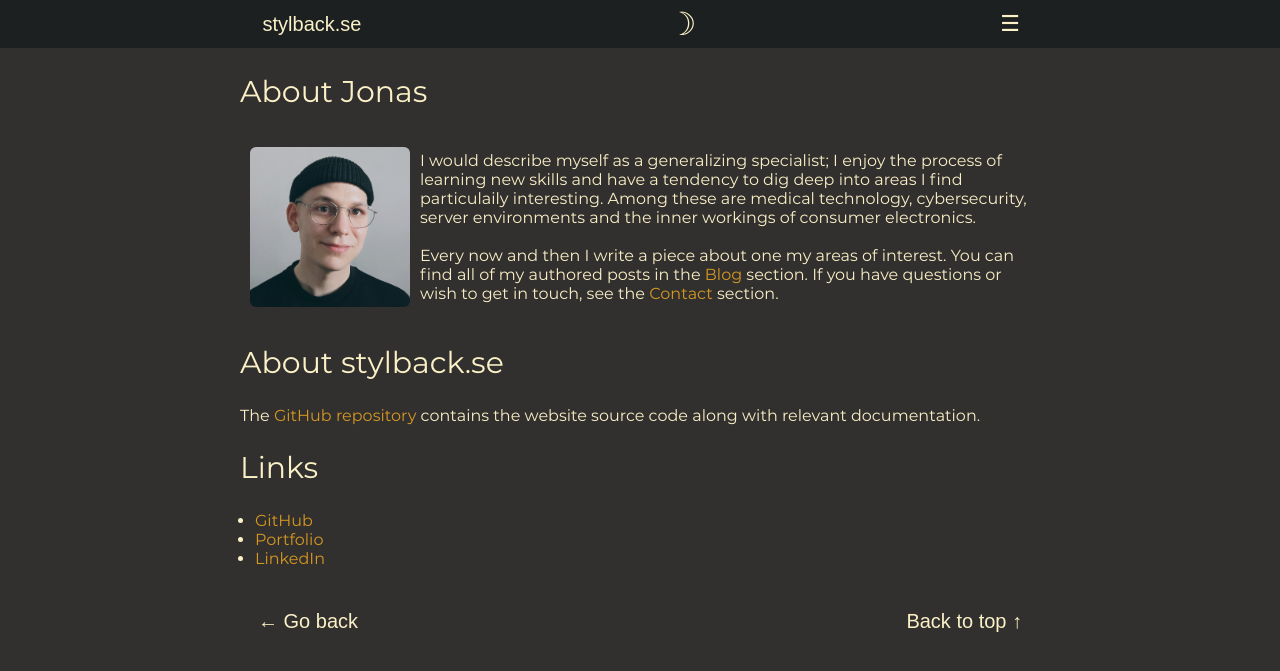
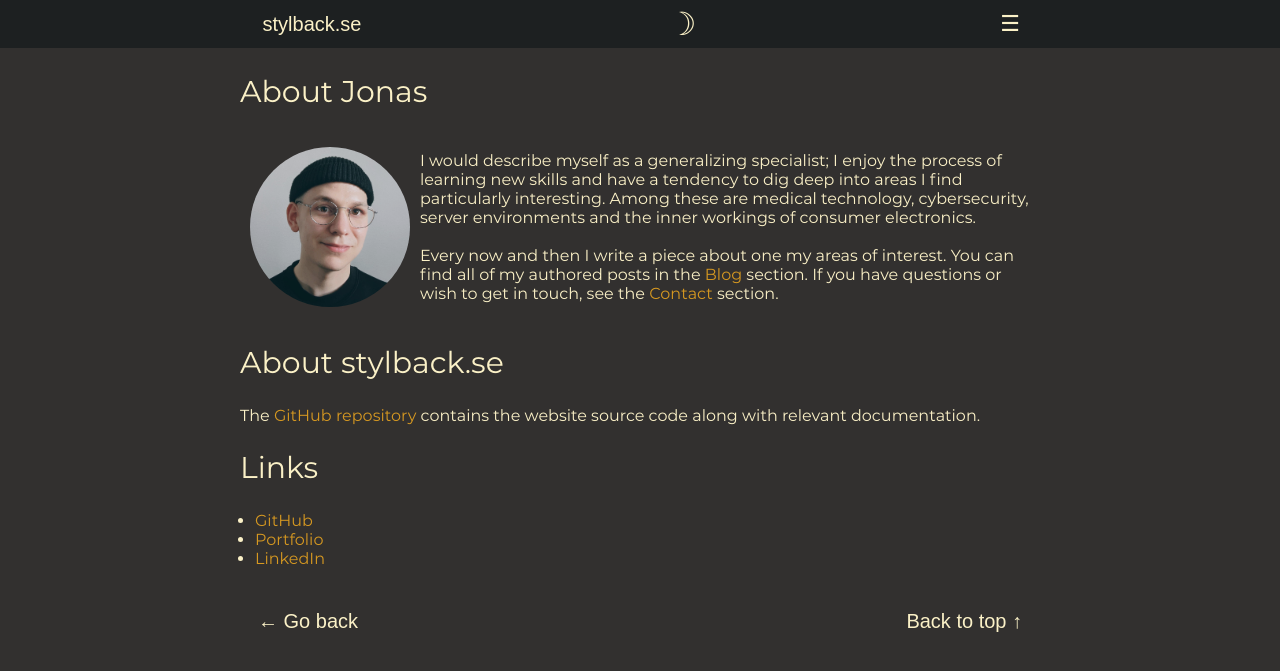
Before and after one commit to Stylback/stylback.se, a Jekyll site: the page built from website/navigation/about.md, in a window 1280 px wide and 900 px high. Shown: the top 671 px of the window. Built offline with Jekyll 4.4.1, drawn with Linux system fonts in a browser that asks for light colours.

```diff
--- a/website/_includes/top-nav.html
+++ b/website/_includes/top-nav.html
@@ -9,7 +9,7 @@
 
     <div class="menu">
         <ul>
-            <li><a href="">&#9776</a>
+            <li><a href="#" >&#9776</a>
                 <ul>
                 {% for item in site.data.menu %}
                 <li><a href="{{ item.link }}" {% if page.url == item.link %}{% endif %}>{{ item.name }}</a></li>
--- a/website/assets/css/styles.css
+++ b/website/assets/css/styles.css
@@ -24,7 +24,6 @@
 /* -------------- */
 
 /* ---MAIN--- */
-
 body {
     font-family: "Montserrat", sans-serif;
     margin: 0;
@@ -38,7 +37,6 @@ body {
 /*
 Idea: Have the container fill the entire view and align
 content through the use of container items and their properties.
-
 Good reference: https://css-tricks.com/snippets/css/a-guide-to-flexbox/
 */
 .container {
@@ -84,6 +82,7 @@ nav {
     max-width: 800px;
     justify-content: space-between;
 }
+/* -------------- */
 
 /* ---HOME BUTTON--- */
 .home-button {
@@ -111,31 +110,31 @@ nav {
 
 /* ---LIGHT/DARK MODE TOGGLE--- */
 .theme-toggle {
-    border-width: 1px;
+    border-width: 0px;
     width: 48px;
+    height: 48px;
     background-color: transparent;
     border-color: transparent;
     color: var(--fg-sec);
     font-size: 32px;
-    border-radius: 1em;
+    border-radius: 50%;
 }
 
 .theme-toggle:hover {
     background-color: var(--link-hover);
     border-color: transparent;
 }
+/* -------------- */
 
 /* ---DROP-DOWN MENU--- */
 .menu {
     float: right;
-
 }
 
 .menu ul {
     list-style-type: none;
     margin: 0;
     padding: 0;
-
 }
 
 .menu li {
@@ -263,9 +262,27 @@ footer {
     font-family: monospace;
 }
 
+.profile-link:hover {
+    background-color: transparent;
+}
+/* -------------- */
+
+/* ---Media--- */
+img {
+    opacity: 0.95;
+    max-width: 100%;
+    height: auto;
+}
+
+video {
+    max-width: 100%;
+    height: auto;
+    max-height: 500px;
+}
+
 .profile_picture {
     opacity: 0.9;
-    border-radius: 1rem;
+    border-radius: 50%;
     max-width: 80%;
     height: auto;
     padding: 10px;
@@ -273,20 +290,7 @@ footer {
 
 .profile_thumbnail {
     opacity: 1;
-    border-radius: 2rem;
-    max-width: 100%;
-    height: auto;
-}
-
-.profile-link:hover {
-    background-color: transparent;
-}
-
-/* -------------- */
-
-/* ---Images--- */
-img {
-    opacity: 0.95;
+    border-radius: 50%;
     max-width: 100%;
     height: auto;
 }
@@ -371,6 +375,10 @@ table, th, td {
     border: 1px dotted var(--fg-sec);
     border-collapse: collapse;
     padding: 3px;
+}
+
+td em {
+    font-size: 12px;
 }
 
 a {
--- a/website/assets/js/scripts.js
+++ b/website/assets/js/scripts.js
@@ -21,14 +21,16 @@ function switchTheme({ theme }) {
 
 function updateButton({ buttonElement }) {
   if (localStorage.getItem("theme") === "light" ) {
-    button.setAttribute("aria-label", "\u263C");
-    button.innerText = "\u263C";
+    button.setAttribute("aria-label", sun);
+    button.innerText = sun;
   } else {
-    button.setAttribute("aria-label", "\u263C");
-    button.innerText = "\u263D";
+    button.setAttribute("aria-label", moon);
+    button.innerText = moon;
   }
 }
 
+const sun = "\u263C"; /** White sun with rays */
+const moon = "\u263D"; /** First Quarter Moon */
 const darkModePreference = window.matchMedia("(prefers-color-scheme: dark)"); /** boolean*/
 var theme;
 if (darkModePreference == true) {
--- a/website/navigation/about.md
+++ b/website/navigation/about.md
@@ -11,7 +11,7 @@ layout: default
 <img width="160" src="/assets/media/profile.jpg" class="profile_picture"/>
 
 <p>
-I would describe myself as a generalizing specialist; I enjoy the process of learning new skills and have a tendency to dig deep into areas I find particulaily interesting. Among these are medical technology, cybersecurity, server environments and the inner workings of consumer electronics.
+I would describe myself as a generalizing specialist; I enjoy the process of learning new skills and have a tendency to dig deep into areas I find particularly interesting. Among these are medical technology, cybersecurity, server environments and the inner workings of consumer electronics.
 <br><br>
 Every now and then I write a piece about one my areas of interest. You can find all of my authored posts in the <a href="{% link navigation/blog.html %}">Blog</a> section. If you have questions or wish to get in touch, see the <a href="{% link navigation/contact.md %}">Contact</a> section.
 </p>
```
Also changed, not shown: website/_posts/2024-01-15-gameboy-advance.md (+1 -1 lines), LICENSE.md (added).
